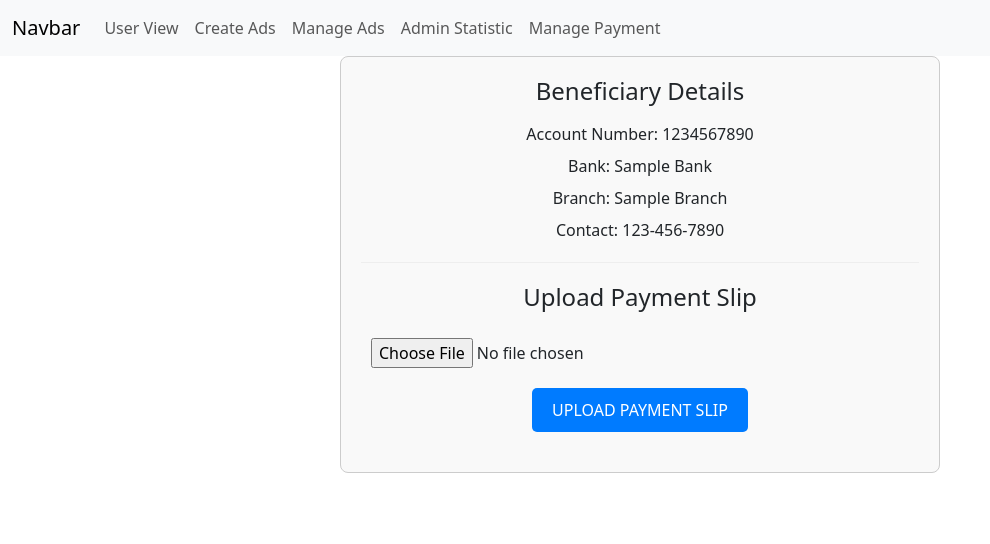
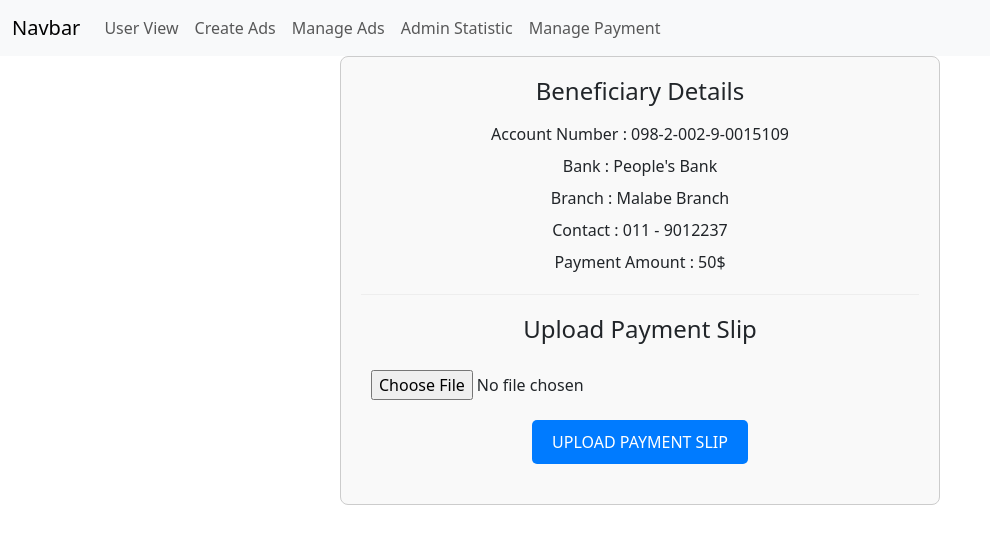
Before and after one commit to SandunRanjanaM/CabServiceManagement, a React (Create React App) app in the folder frontend/: page /pay/1 in a window 1280 px wide. Shown: the top 544 px of the page, without its empty margins (0-990 px from the left). Built offline with nearby package versions, Linux system fonts and the light colour scheme.

Commit message:
Update AdPayment.js

```diff
--- a/frontend/src/components/AdPayment.js
+++ b/frontend/src/components/AdPayment.js
@@ -8,10 +8,10 @@ export default function AdPayment() {
 
     // Mock beneficiary details (replace with actual data)
     const beneficiaryDetails = {
-        accountNumber: '1234567890',
-        bank: 'Sample Bank',
-        branch: 'Sample Branch',
-        contact: '123-456-7890'
+        accountNumber: '098-2-002-9-0015109',
+        bank: "People's Bank",
+        branch: 'Malabe Branch',
+        contact: '011 - 9012237'
         // Add other beneficiary details here
     };
 
@@ -48,10 +48,11 @@ export default function AdPayment() {
         <div className="ad-payment">
             <h2>Beneficiary Details</h2>
             <div>
-                <p>Account Number: {beneficiaryDetails.accountNumber}</p>
-                <p>Bank: {beneficiaryDetails.bank}</p>
-                <p>Branch: {beneficiaryDetails.branch}</p>
-                <p>Contact: {beneficiaryDetails.contact}</p>
+                <p>Account Number : {beneficiaryDetails.accountNumber}</p>
+                <p>Bank : {beneficiaryDetails.bank}</p>
+                <p>Branch : {beneficiaryDetails.branch}</p>
+                <p>Contact : {beneficiaryDetails.contact}</p>
+                <p>Payment Amount : 50$</p>
                 {/* Display other beneficiary details here */}
             </div>
             <hr />
```
